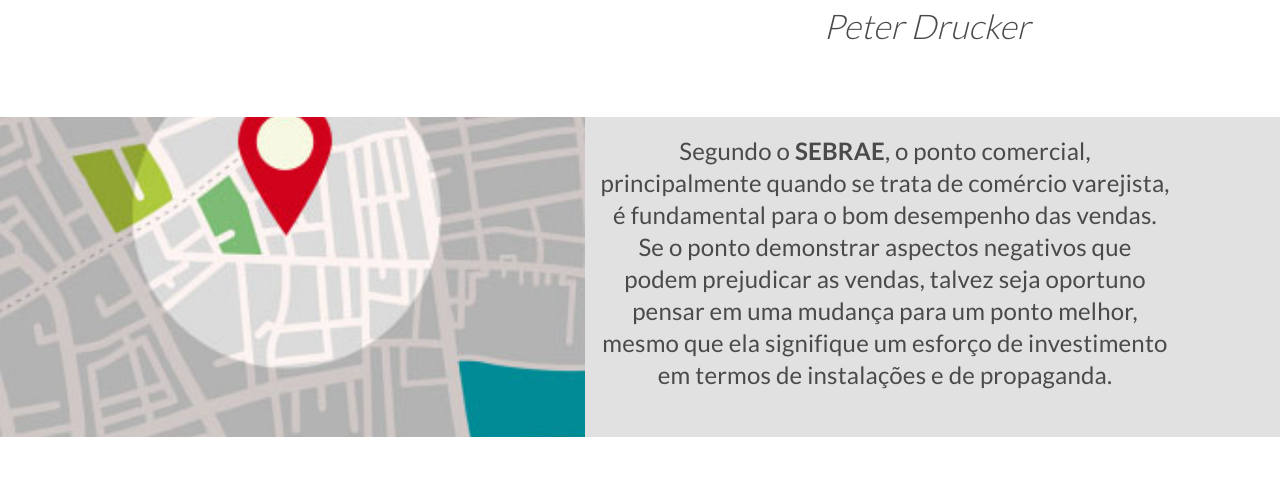
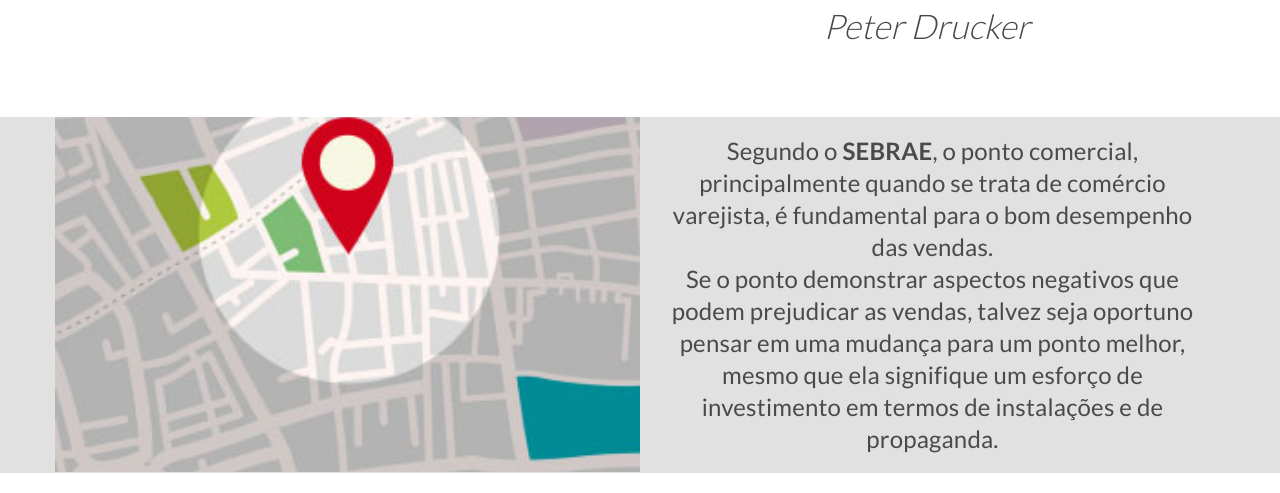
Before and after one commit to vinnycl/meu-rumo, a plain HTML site: page index.html in a window 1280 px wide. Shown: the part 2210-2703 px from the top of the page. Drawn offline with Linux system fonts and the light colour scheme; files whose address does not match are found by name.

Commit message:
ajuste XL

```diff
--- a/css/main.css
+++ b/css/main.css
@@ -1104,6 +1104,15 @@
 		line-height: 32px;
 		letter-spacing: 0.2px;
 	}
+	.main .main-map .container {
+		margin-right: auto;
+		margin-left: auto;
+		padding-left: 15px;
+		padding-right: 15px;
+	}
+	.main .main-map .product-photo {
+		height: 355px;
+	}
 	.main .main-social li a {
 		opacity: 0.9;
 		transition: opacity 200ms ease-out;
```
